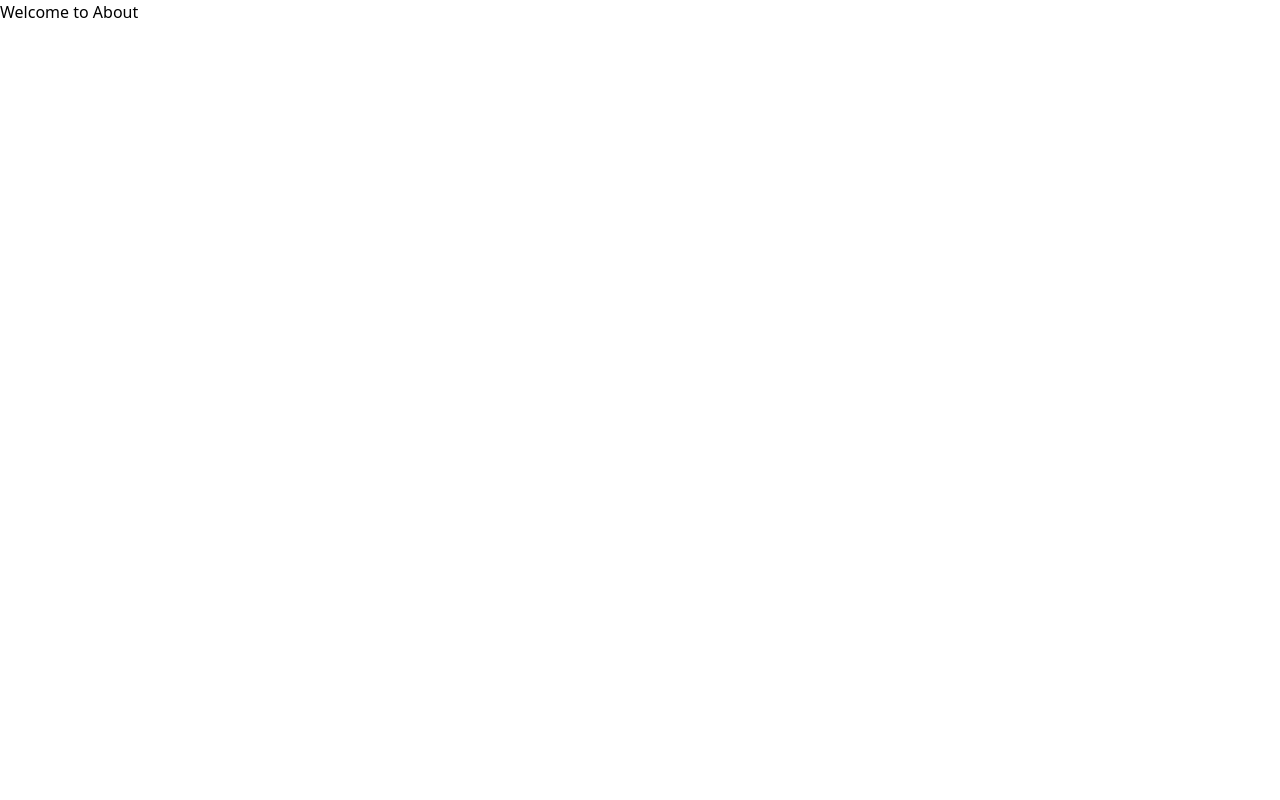
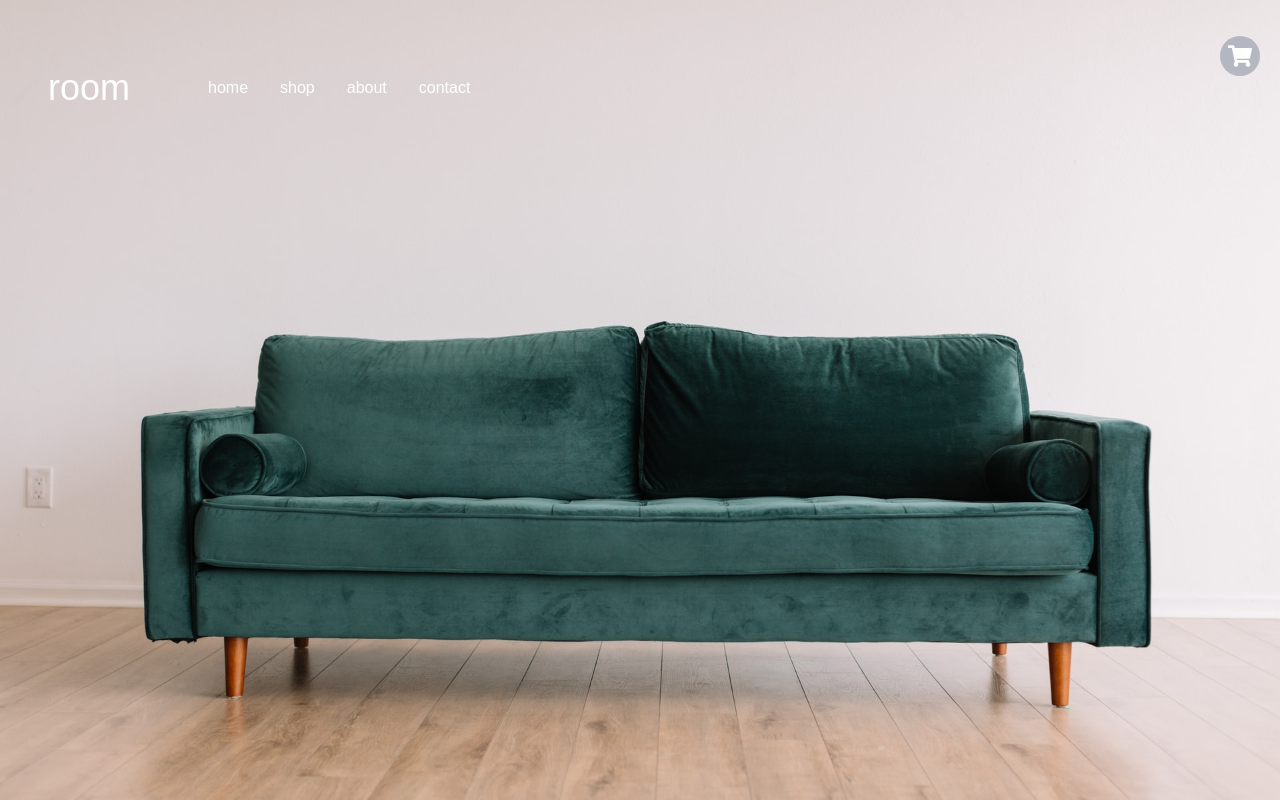
Before and after one commit to rob-noyes/room-homepage, a React (Create React App) app: page /room-homepage/shop in a window 1280 px wide. Shown: the top 800 px of the page. Built offline with nearby package versions, Linux system fonts and the light colour scheme.

Commit message:
updated routes

```diff
--- a/src/Routes.js
+++ b/src/Routes.js
@@ -86,10 +86,10 @@ const Routes = () => {
   return (
     <BrowserRouter>
       <Switch>
-        <Route exact path="/" component={() => <App />} />
+        <Route exact path="/room-homepage" component={() => <App />} />
         <Route
           exact
-          path="/cart"
+          path="/room-homepage/cart"
           component={() => (
             <Cart
               shoppingCart={shoppingCart}
@@ -101,7 +101,7 @@ const Routes = () => {
         />
         <Route
           exact
-          path="/shop"
+          path="/room-homepage/shop"
           component={() => (
             <Shop
               products={products}
@@ -110,8 +110,8 @@ const Routes = () => {
             />
           )}
         />
-        <Route exact Path="/about" component={About} />
-        <Route exact path="/contact" component={Contact} />
+        <Route exact Path="/room-homepage/about" component={About} />
+        <Route exact path="/room-homepage/contact" component={Contact} />
       </Switch>
     </BrowserRouter>
   );
--- a/src/components/Carousel.js
+++ b/src/components/Carousel.js
@@ -71,7 +71,7 @@ const Carousel = () => {
         <div className="pt-8 lg:my-middle lg:mb-12">
           <Tile header={currentImage.title} text={currentImage.text} />
           <div className="flex flex-row">
-            <Link to="/shop">
+            <Link to="/room-homepage/shop">
               <h3 className="text-sm px-8 mt-4 py-4 tracking-realwide flex lg:px-14">
                 SHOP NOW
                 <img className="px-6" src="./images/icon-arrow.svg" alt="" />
--- a/src/components/Header.js
+++ b/src/components/Header.js
@@ -22,7 +22,7 @@ const Header = ({ navbar, onClick }) => {
 
       <div className="flex w-screen justify-center text-4xl lg:flex lg:justify-start text-white lg:pt-8 lg:pl-12">
         <h3 className={navbar ? 'hidden ' : 'py-4 text-white'}>
-          <Link to="/">room</Link>
+          <Link to="/room-homepage/">room</Link>
         </h3>
       </div>
       <div className="lg:absolute lg:left-32 lg:px-4 lg:text-white lg:pt-14 lg:pl-16">
@@ -34,16 +34,16 @@ const Header = ({ navbar, onClick }) => {
           }
         >
           <li className="px-2 lg:px-4">
-            <Link to="/">home</Link>
+            <Link to="/room-homepage/">home</Link>
           </li>
           <li className="px-2 lg:px-4">
-            <Link to="/shop">shop</Link>
+            <Link to="/room-homepage/shop">shop</Link>
           </li>
           <li className="px-2 lg:px-4">
-            <Link to="/about">about</Link>
+            <Link to="/room-homepage/about">about</Link>
           </li>
           <li className="px-2 lg:px-4">
-            <Link to="/contact">contact</Link>
+            <Link to="/room-homepage/contact">contact</Link>
           </li>
         </ul>
       </div>
--- a/src/components/pages/Cart.js
+++ b/src/components/pages/Cart.js
@@ -19,7 +19,7 @@ const Cart = ({ shoppingCart, onRemove, addQuantity, removeQuantity }) => {
         <div className="h-32 bg-office bg-cover bg-center shadow-xl"></div>
         <div className="flex flex-row justify-start mx-4 mt-6">
           <button className="flex flex-row text-lg w-full">
-            <Link to="/shop">
+            <Link to="/room-homepage/shop">
               <MdArrowBackIos /> <span className="">Back to Shop</span>
             </Link>
           </button>
--- a/src/components/pages/Shop.js
+++ b/src/components/pages/Shop.js
@@ -22,7 +22,7 @@ const Shop = ({ products, onAdd }) => {
             : 'fixed z-30 bg-gray-400 rounded-full bg-opacity-70 right-0 m-5 p-2 mt-9 text-2xl text-white'
         }
       >
-        <Link to="/cart">
+        <Link to="/room-homepage/cart">
           <FaShoppingCart />
         </Link>
       </div>
```
